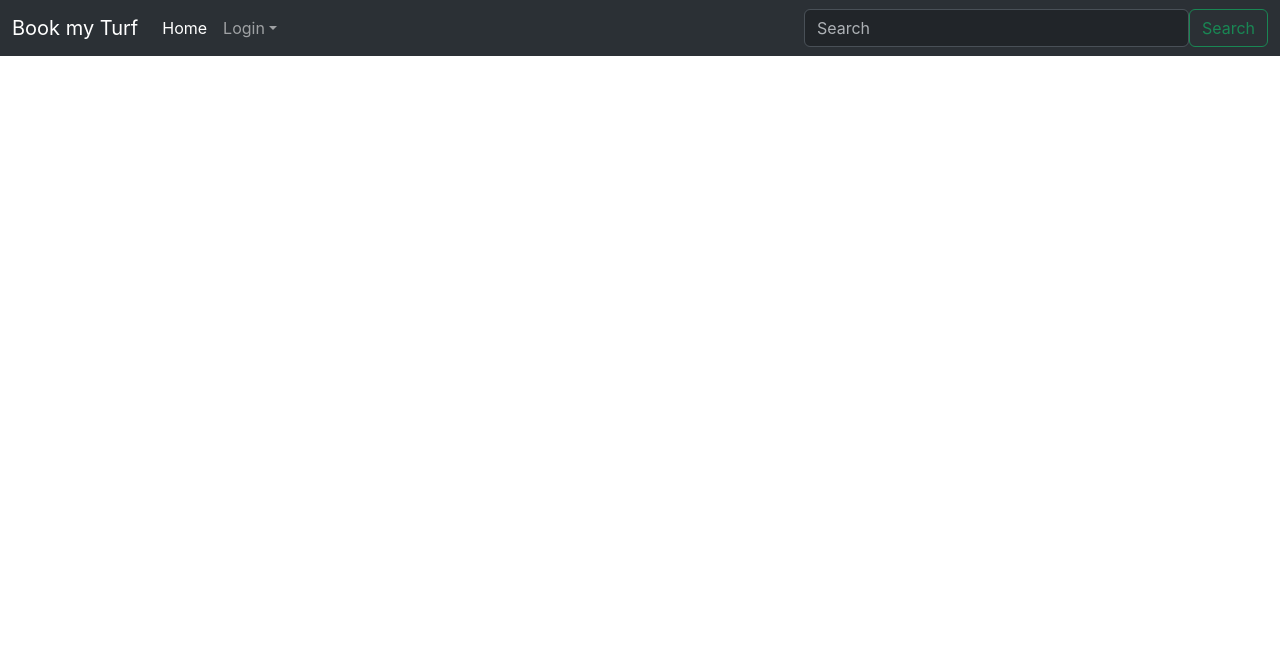
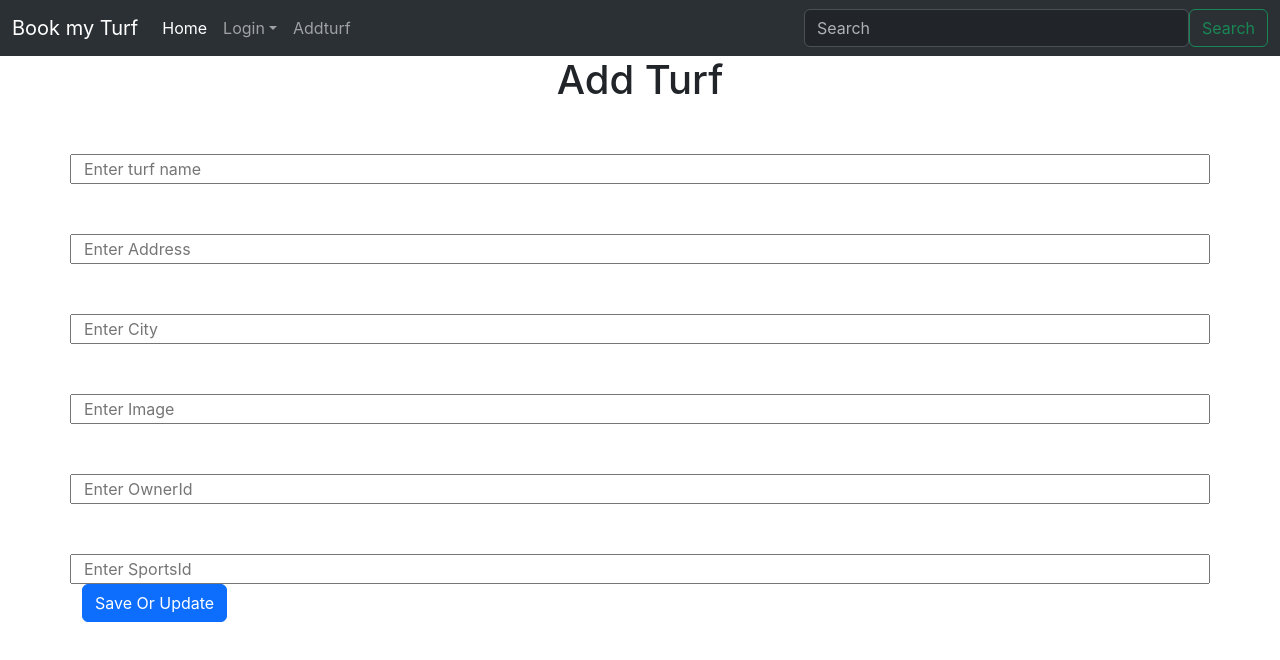
Before and after one commit to Sarangkhandarkar/ProjectCDac, a React (Create React App) app in the folder bookmyturf/: page /addturf in a window 1280 px wide. Shown: the top 660 px of the page. Built offline with nearby package versions, Linux system fonts and the light colour scheme.

Commit message:
Add Turf added to app

```diff
--- a/bookmyturf/src/App.js
+++ b/bookmyturf/src/App.js
@@ -4,7 +4,7 @@ import Navbar from './components/common-components/Navbar';
 import { BrowserRouter, Route, Routes } from 'react-router-dom';
 import Loginform from './components/Seperate-components/User/Loginform';
 import Registrationform from './components/Seperate-components/User/Registrationform';
-// import AddTurf from './components/Seperate-components/Turf/AddTurf';
+import AddTurf from './components/Seperate-components/Turf/AddTurf';
 
 function App() {
   return (
@@ -15,7 +15,7 @@ function App() {
       <Routes>
         <Route path="/userLogin" element={<Loginform/>} />
         <Route path="/registeruser" element={<Registrationform/>} />
-        {/* <Route path="/addturf" element={<AddTurf/>} /> */}
+        <Route path="/addturf" element={<AddTurf/>} />
       </Routes>
 
     </div>
--- a/bookmyturf/src/components/Seperate-components/Turf/AddTurf.js
+++ b/bookmyturf/src/components/Seperate-components/Turf/AddTurf.js
@@ -1,8 +1,27 @@
 import {useState} from "react";
 
 import React from 'react'
+import httpService from "../../http-service/http-service";
 
 export default function AddTurf() {
+  const [data,setData] = useState({
+    turfid : "",
+    turf_name : "",
+    address : "",
+    city : "",
+    image : "",
+    turf_owner_id : "",
+    sport_id : ""
+  });
+  function handleChange(e){
+    let newdata = {...data}
+    newdata[e.target.id] = e.target.value;
+    setData(newdata);
+  }
+  function submit(e){
+    e.preventDefault();
+    httpService.addturf(data);
+  }
   return (
     <div>
         <center><h1>Add Turf</h1></center>
@@ -11,9 +30,8 @@ export default function AddTurf() {
           <input
             type='text'
             className='form-group row'
-            id='turfName'
-            value="turfName"
-            onChange={(e) => setTurfName(e.target.value)}
+            id='turf_name'
+            onChange={(e)=>handleChange(e)}
             placeholder='Enter turf name'
           />
         </div>
@@ -22,8 +40,7 @@ export default function AddTurf() {
             type='text'
             className='form-group row'
             id='address'
-            value="address"
-            onChange={(e) => setAddress(e.target.value)}
+            onChange={(e)=>handleChange(e)}
             placeholder='Enter Address '
           />
         </div>
@@ -32,8 +49,7 @@ export default function AddTurf() {
             type='text'
             className='form-group row'
             id='city'
-            value="city"
-            onChange={(e) => setCity(e.target.value)}
+            onChange={(e)=>handleChange(e)}
             placeholder='Enter City '
           />
         </div>
@@ -42,8 +58,7 @@ export default function AddTurf() {
             type='text'
             className='form-group row'
             id='image'
-            value="image"
-            onChange={(e) => setImage(e.target.value)}
+            onChange={(e)=>handleChange(e)}
             placeholder='Enter Image'
           />
         </div>
@@ -51,9 +66,8 @@ export default function AddTurf() {
           <input
             type='text'
             className='form-group row'
-            id='ownerId'
-            value="ownerId"
-            onChange={(e) => setOwnerId(e.target.value)}
+            id='turf_owner_id'
+            onChange={(e)=>handleChange(e)}
             placeholder='Enter OwnerId'
           />
         </div>
@@ -61,14 +75,13 @@ export default function AddTurf() {
           <input
             type='text'
             className='form-group row'
-            id='sportsId'
-            value="sportsId"
-            onChange={(e) => setSportsId(e.target.value)}
+            id='sport_id'
+            onChange={(e)=>handleChange(e)}
             placeholder='Enter SportsId'
           />
         </div>
         <div>
-          <button onClick={(e) => saveTurf(e)} className='btn btn-primary' value="Addturf">
+          <button onClick={(e)=>submit(e)} className='btn btn-primary' value="Addturf">
             Save Or Update
           </button>
         </div>
--- a/bookmyturf/src/components/common-components/Navbar.js
+++ b/bookmyturf/src/components/common-components/Navbar.js
@@ -31,9 +31,9 @@ export default function Navbar() {
             <li><a className="dropdown-item" href="/adminLogin">Admin</a></li>
           </ul>
         </li>
-        {/* <li className="nav-item">
-          <a className="nav-link" href="/userlogin">Userlogin</a>
-        </li> */}
+        <li className="nav-item">
+          <a className="nav-link" href="/addturf">Addturf</a>
+        </li>
         {/* registerlogin */}
         {/* <li className="nav-item">
           <a className="nav-link" href="/registeruser">UserRegistration</a>
--- a/bookmyturf/src/components/http-service/http-service.js
+++ b/bookmyturf/src/components/http-service/http-service.js
@@ -16,7 +16,7 @@ const deleteBooking = (bookingid) => httpClient.get(`/cancel/${bookingid}`)
 
 const authenticateUser =(credentials) => httpClient.post('',credentials);
 
-
+const addturf =(data) =>httpClient.post("",data);
 
 const create = (data) => {
     return httpClient.post('', data);
@@ -24,5 +24,5 @@ const create = (data) => {
 
 export default { create , getaAll , getByCity ,getByName,
   registeruser,registerTurfOwner,bookingRequest,
-  deleteBooking,authenticateUser
+  deleteBooking,authenticateUser,addturf
 };
```
